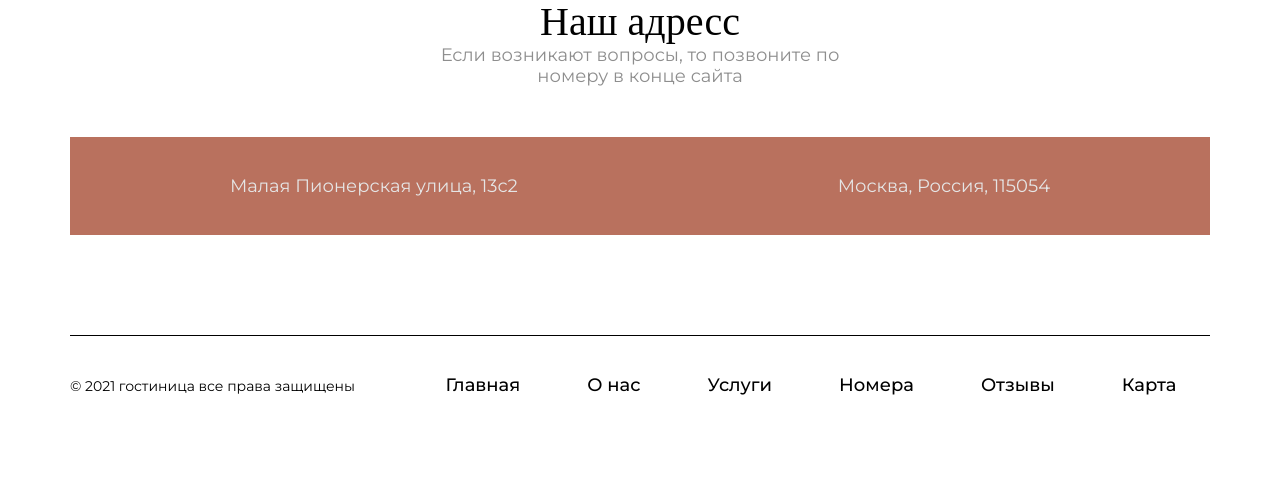
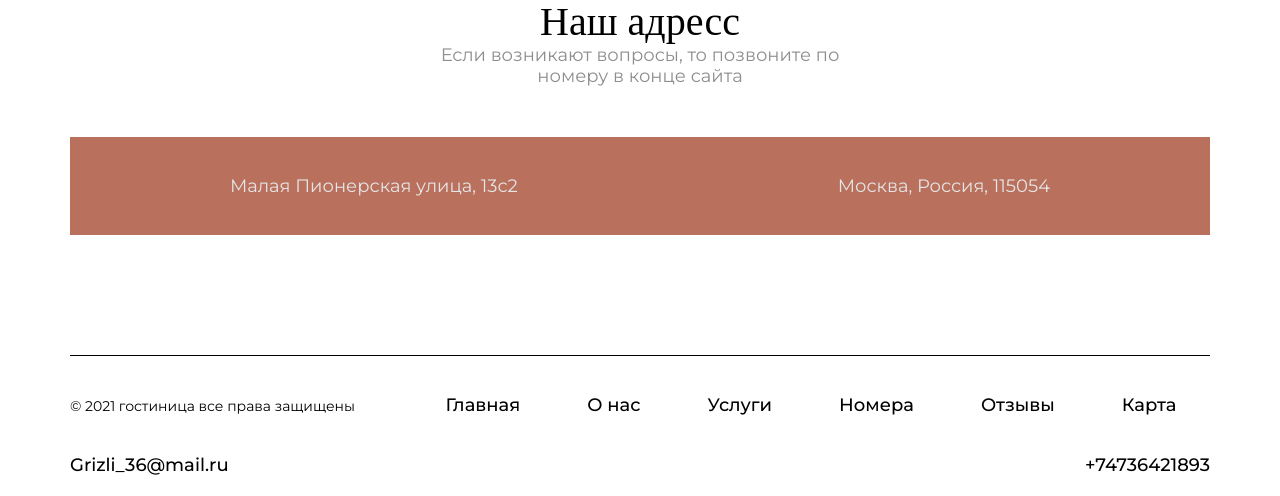
Before and after one commit to s1veme/hotelOrder, a Django app: page / in a window 1280 px wide. Shown: the part 2789-3285 px from the top of the page. Before the commit the page ends 3184 px from the top, so only its background shows below. Run offline with Django 3.2, Linux system fonts and the light colour scheme; data that the repository does not hold is empty; parts of the project's set-up code (start-up, migrations or seed data) failed here and were passed over; some web fonts are replaced.

Commit message:
Изменил html. Добавил email, номер телефона.

```diff
--- a/grizzly/grizzly/static/css/home.css
+++ b/grizzly/grizzly/static/css/home.css
@@ -478,6 +478,10 @@ ul {
     color: #E5E5E5;
 }
 
+.footer {
+    padding: 20px;
+}
+
 .footer__wrap {
     border-top: 1px solid #000000;
     padding: 39px 0;
@@ -575,9 +579,7 @@ ul {
     font-family: Montserrat;
     font-style: normal;
     font-weight: normal;
-
     font-size: 16px;
-
     position: absolute;
     position: fixed;
     display: inline-block;
@@ -588,6 +590,23 @@ ul {
     right: 0;
     margin-top: 10px;
     margin-right: 20px;
+}
+
+.contacts {
+    display: flex;
+    font-family: Montserrat;
+    font-style: normal;
+    font-weight: normal;
+    justify-content: space-between;
+    font-size: 16px;
+}
+
+.contacts-email a,
+.contacts-phone a {
+    font-family: Montserrat, sans-serif;
+    font-size: 18px;
+    font-weight: 500;
+    color: #000;
 }
 
 @media (max-width: 960px) {
--- a/grizzly/templates/mainapp/home.html
+++ b/grizzly/templates/mainapp/home.html
@@ -1,33 +1,23 @@
-<!DOCTYPE html>
-{% load static %} {% load recaptcha3 %}
+<!DOCTYPE html> {% load static %} {% load recaptcha3 %}
 <html lang="en">
+
 <head>
     <meta charset="UTF-8" />
     <meta http-equiv="X-UA-Compatible" content="IE=edge" />
     <meta name="viewport" content="width=device-width, initial-scale=1.0" />
 
-    <link
-      href="https://fonts.googleapis.com/css2?family=Montserrat:ital,wght@0,100;0,200;0,300;0,400;0,500;0,600;0,700;0,800;0,900;1,100;1,200;1,300;1,400;1,500;1,600;1,700;1,800;1,900&display=swap"
-      rel="stylesheet"
-    />
-    <link
-      href="https://fonts.googleapis.com/css2?family=Alice&display=swap"
-      rel="stylesheet"
-    />
+    <link href="https://fonts.googleapis.com/css2?family=Montserrat:ital,wght@0,100;0,200;0,300;0,400;0,500;0,600;0,700;0,800;0,900;1,100;1,200;1,300;1,400;1,500;1,600;1,700;1,800;1,900&display=swap" rel="stylesheet" />
+    <link href="https://fonts.googleapis.com/css2?family=Alice&display=swap" rel="stylesheet" />
 
     <link rel="stylesheet" href="{% static 'css/normalize.css' %}" />
     <link rel="stylesheet" href="{% static 'css/home.css' %}" />
-    <link rel="stylesheet" href="{% static 'css/sliderHome.css' %}" />
-
-    {% recaptcha_init %} {% recaptcha_ready action_name='homepage' %}
+    <link rel="stylesheet" href="{% static 'css/sliderHome.css' %}" /> {% recaptcha_init %} {% recaptcha_ready action_name='homepage' %}
 
     <title>GRIZZLY</title>
 </head>
 
 <body>
-    {% include './messages.html' %}
-
-    {% block content %} {% endblock content %}
+    {% include './messages.html' %} {% block content %} {% endblock content %}
     <section class="section_100vh main-screen">
         <div class="container">
             <header class="header">
@@ -70,7 +60,7 @@
                 </nav>
 
                 <div class="reservation">
-            <button class="button-request">Забронировать</button>
+                    <a class="button-request" href="tel:+74736421893">Позвонить</a>
                 </div>
             </header>
             <section class="main-screen__content" id="main-screen__content">
@@ -173,8 +163,7 @@
                         <div class="advantages-card__text">
                             <h3>Бесплатный Wi-Fi</h3>
                             <p>
-                  Lorem ipsum dolor sit amet consectetur adipisicing elit.
-                  Soluta, eius?
+                                Lorem ipsum dolor sit amet consectetur adipisicing elit. Soluta, eius?
                             </p>
                         </div>
                     </div>
@@ -186,8 +175,7 @@
                         <div class="advantages-card__text">
                             <h3>Бесплатный Wi-Fi</h3>
                             <p>
-                  Lorem ipsum dolor sit amet consectetur adipisicing elit.
-                  Soluta, eius?
+                                Lorem ipsum dolor sit amet consectetur adipisicing elit. Soluta, eius?
                             </p>
                         </div>
                     </div>
@@ -199,8 +187,7 @@
                         <div class="advantages-card__text">
                             <h3>Бесплатный Wi-Fi</h3>
                             <p>
-                  Lorem ipsum dolor sit amet consectetur adipisicing elit.
-                  Soluta, eius?
+                                Lorem ipsum dolor sit amet consectetur adipisicing elit. Soluta, eius?
                             </p>
                         </div>
                     </div>
@@ -260,14 +247,8 @@
                         <img src="{% static 'img/background-review.jpg' %}" alt="" />
                     </div>
                     <div class="review-content__form">
-              <form
-                action="{% url 'reviews' %}"
-                class="review-form"
-                id="reviewForm"
-                method="post"
-              >
-                {% csrf_token %} {{ form.email }} {{ form.name }} {{form.text}}
-                {{ form.captcha }}
+                        <form action="{% url 'reviews' %}" class="review-form" id="reviewForm" method="post">
+                            {% csrf_token %} {{ form.email }} {{ form.name }} {{form.text}} {{ form.captcha }}
 
                             <button class="review__btn" type="submit">Отправить</button>
                         </form>
@@ -296,12 +277,7 @@
         </div>
     </section>
 
-    <script
-      type="text/javascript"
-      charset="utf-8"
-      async
-      src="https://api-maps.yandex.ru/services/constructor/1.0/js/?um=constructor%3Adae9c3889c073b16b7e6adbdf077f5c8fb7e6ec7d038e91c7e09d894004994eb&amp;width=100%25&amp;height=462&amp;lang=ru_RU&amp;scroll=true"
-    ></script>
+    <script type="text/javascript" charset="utf-8" async src="https://api-maps.yandex.ru/services/constructor/1.0/js/?um=constructor%3Adae9c3889c073b16b7e6adbdf077f5c8fb7e6ec7d038e91c7e09d894004994eb&amp;width=100%25&amp;height=462&amp;lang=ru_RU&amp;scroll=true"></script>
 
     <footer class="footer">
         <div class="container">
@@ -333,6 +309,14 @@
                     </ul>
                 </nav>
             </div>
+            <div class="contacts">
+                <div class="contacts-email">
+                    <a href="mailto:Grizli_36@mail.ru">Grizli_36@mail.ru</a>
+                </div>
+                <div class="contacts-phone">
+                    <a href="tel:+74736421893">+74736421893</a>
+                </div>
+            </div>
         </div>
     </footer>
     <script src="{% static 'js/jquery.js' %}"></script>
@@ -341,4 +325,5 @@
     <script src="{% static 'js/sendForm.js' %}"></script>
     <script src="{% static 'js/timer.js' %}"></script>
 </body>
+
 </html>
```
Lines whose indentation alone changed are shown as unchanged.
